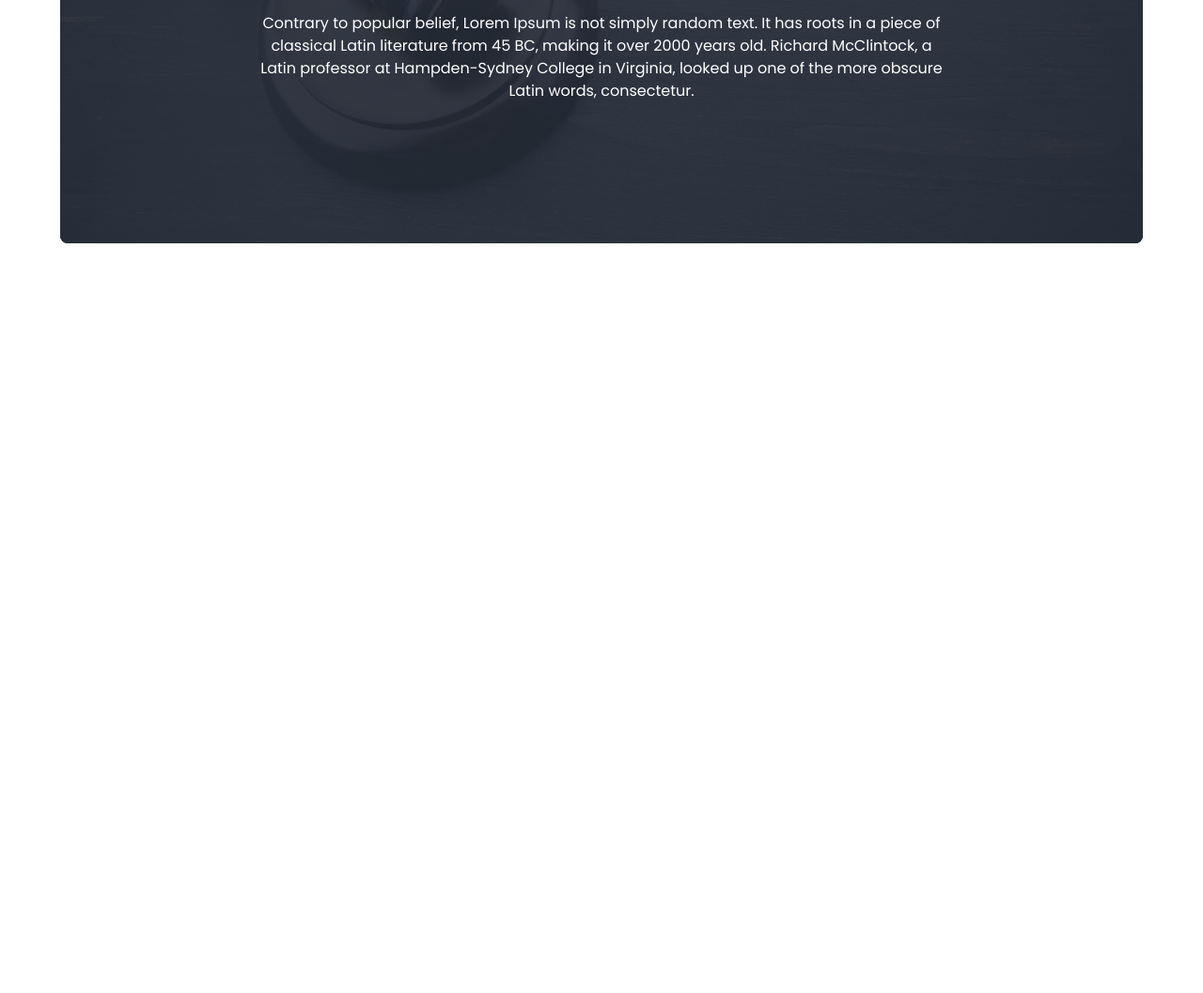
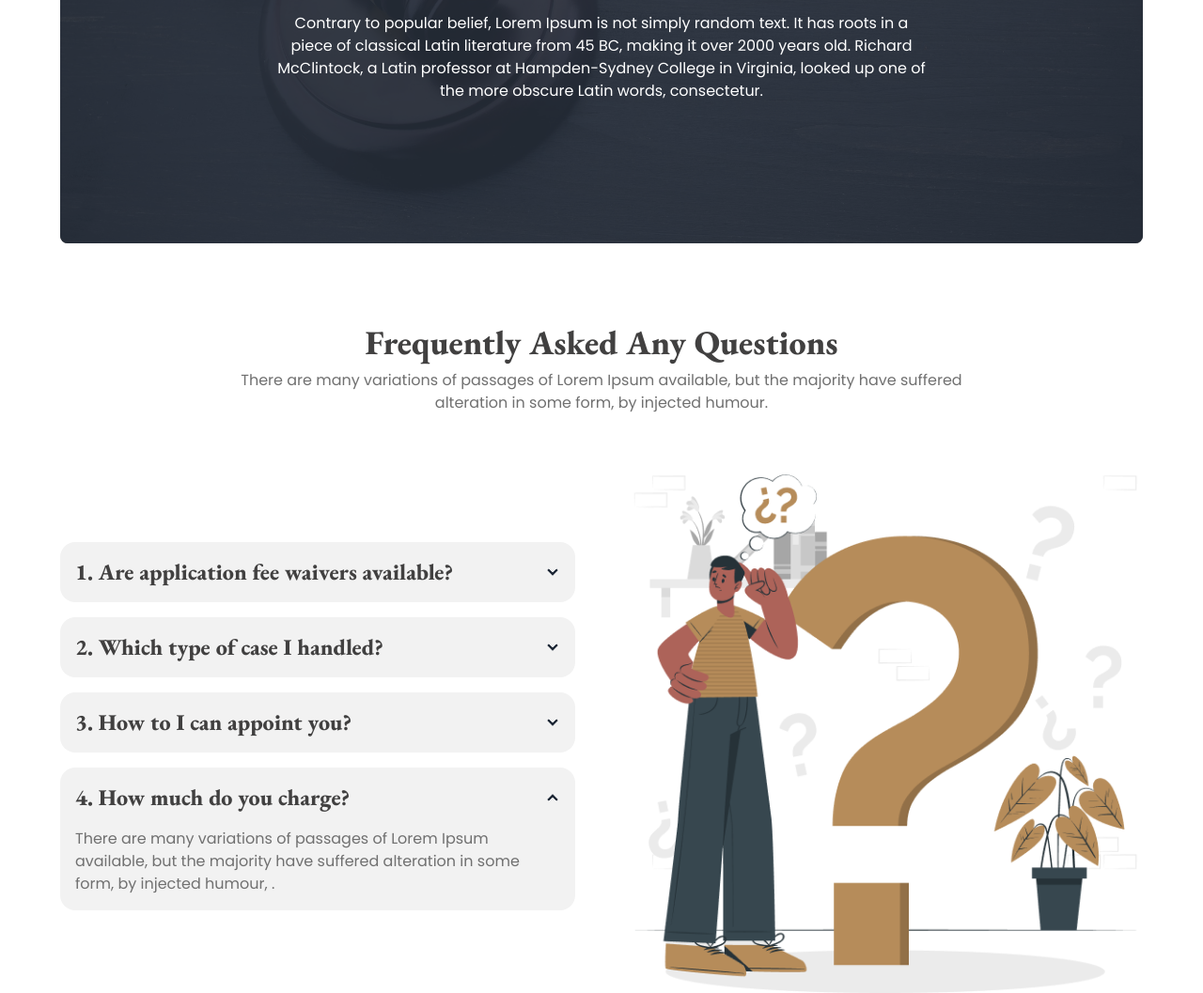
Before and after one commit to shamshul-haque/legal-solution, a plain HTML site: page index.html in a window 1280 px wide. Shown: the part 2218-3275 px from the top of the page at 94% size. Before the commit the page ends 2483 px from the top, so only its background shows below. Drawn offline with nearby package versions, Linux system fonts and the light colour scheme.

Commit message:
added faq section

```diff
--- a/index.html
+++ b/index.html
@@ -417,7 +417,7 @@
                   UIX Designer
                 </p>
                 <p
-                  class="font-poppins font-normal text-white text-sm md:text-base text-center"
+                  class="font-poppins font-normal text-white text-sm md:text-base text-center p-5"
                 >
                   Contrary to popular belief, Lorem Ipsum is not simply random
                   text. It has roots in a piece of classical Latin literature
@@ -455,7 +455,7 @@
                   Web Developer
                 </p>
                 <p
-                  class="font-poppins font-normal text-white text-sm md:text-base text-center"
+                  class="font-poppins font-normal text-white text-sm md:text-base text-center p-5"
                 >
                   Contrary to popular belief, Lorem Ipsum is not simply random
                   text. It has roots in a piece of classical Latin literature
@@ -493,7 +493,7 @@
                   Software Engineer
                 </p>
                 <p
-                  class="font-poppins font-normal text-white text-sm md:text-base text-center"
+                  class="font-poppins font-normal text-white text-sm md:text-base text-center p-5"
                 >
                   Contrary to popular belief, Lorem Ipsum is not simply random
                   text. It has roots in a piece of classical Latin literature
@@ -514,6 +514,122 @@
           </div>
         </div>
       </section>
+
+      <!-- faq section -->
+      <section class="max-w-screen-xl mx-auto px-4 md:px-8 lg:px-16 mt-20">
+        <!-- heading -->
+        <div class="text-center md:px-24 lg:px-48 mb-5 space-y-2">
+          <h2
+            class="font-garamond font-extrabold text-text-primary text-2xl md:text-4xl"
+          >
+            Frequently Asked Any Questions
+          </h2>
+          <p
+            class="font-poppins font-normal text-text-secondary text-sm md:text-base"
+          >
+            There are many variations of passages of Lorem Ipsum available, but
+            the majority have suffered alteration in some form, by injected
+            humour.
+          </p>
+        </div>
+
+        <!-- accordion -->
+        <div
+          class="flex flex-col-reverse lg:flex-row-reverse items-center gap-14 lg:mt-16 mx-2 lg:mx-0"
+        >
+          <!-- image -->
+          <div class="flex-1">
+            <img src="./images/faq.png" alt="faq" />
+          </div>
+
+          <!-- content -->
+          <div class="flex-1 font-inter">
+            <!-- accordion-1 -->
+            <div class="collapse collapse-arrow bg-base-200 mb-4">
+              <input type="radio" name="my-accordion-2" checked="checked" />
+              <div class="collapse-title">
+                <h3
+                  class="font-garamond font-extrabold text-text-primary text-xl md:text-2xl"
+                >
+                  1. Are application fee waivers available?
+                </h3>
+              </div>
+              <div class="collapse-content">
+                <p
+                  class="font-poppins font-normal text-text-secondary text-sm md:text-base"
+                >
+                  There are many variations of passages of Lorem Ipsum
+                  available, but the majority have suffered alteration in some
+                  form, by injected humour, .
+                </p>
+              </div>
+            </div>
+
+            <!-- accordion-2 -->
+            <div class="collapse collapse-arrow bg-base-200 mb-4">
+              <input type="radio" name="my-accordion-2" checked="checked" />
+              <div class="collapse-title">
+                <h3
+                  class="font-garamond font-extrabold text-text-primary text-xl md:text-2xl"
+                >
+                  2. Which type of case I handled?
+                </h3>
+              </div>
+              <div class="collapse-content">
+                <p
+                  class="font-poppins font-normal text-text-secondary text-sm md:text-base"
+                >
+                  There are many variations of passages of Lorem Ipsum
+                  available, but the majority have suffered alteration in some
+                  form, by injected humour, .
+                </p>
+              </div>
+            </div>
+
+            <!-- accordion-3 -->
+            <div class="collapse collapse-arrow bg-base-200 mb-4">
+              <input type="radio" name="my-accordion-2" checked="checked" />
+              <div class="collapse-title">
+                <h3
+                  class="font-garamond font-extrabold text-text-primary text-xl md:text-2xl"
+                >
+                  3. How to I can appoint you?
+                </h3>
+              </div>
+              <div class="collapse-content">
+                <p
+                  class="font-poppins font-normal text-text-secondary text-sm md:text-base"
+                >
+                  There are many variations of passages of Lorem Ipsum
+                  available, but the majority have suffered alteration in some
+                  form, by injected humour, .
+                </p>
+              </div>
+            </div>
+
+            <!-- accordion-4 -->
+            <div class="collapse collapse-arrow bg-base-200 mb-4">
+              <input type="radio" name="my-accordion-2" checked="checked" />
+              <div class="collapse-title">
+                <h3
+                  class="font-garamond font-extrabold text-text-primary text-xl md:text-2xl"
+                >
+                  4. How much do you charge?
+                </h3>
+              </div>
+              <div class="collapse-content">
+                <p
+                  class="font-poppins font-normal text-text-secondary text-sm md:text-base"
+                >
+                  There are many variations of passages of Lorem Ipsum
+                  available, but the majority have suffered alteration in some
+                  form, by injected humour, .
+                </p>
+              </div>
+            </div>
+          </div>
+        </div>
+      </section>
     </main>
   </body>
 </html>
```
